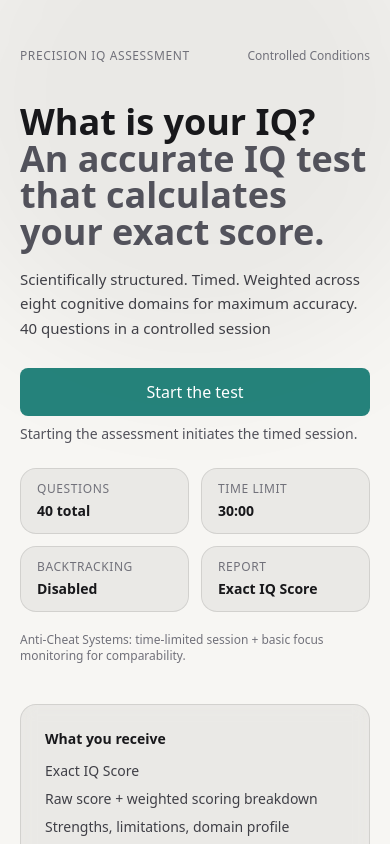
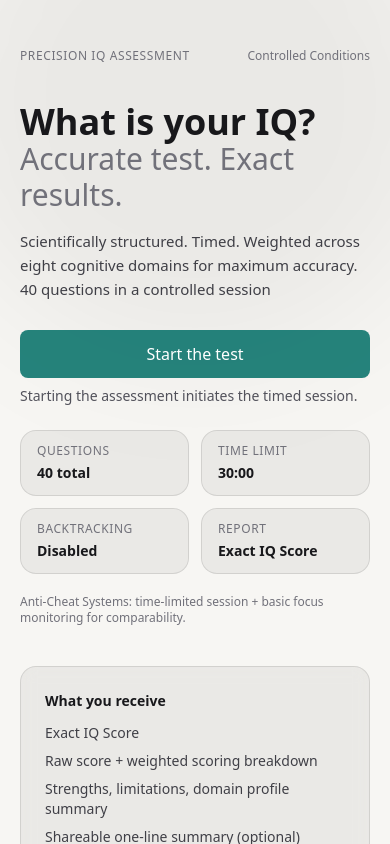
Before and after one commit to rickey88-rgb/iq-test-ny, a Next.js app: page / in a window 390 px wide. Shown: the top 844 px of the page. Built offline with nearby package versions, Linux system fonts and the light colour scheme; no server answers.

Commit message:
Improve hero headline hierarchy on mobile

```diff
--- a/app/page.tsx
+++ b/app/page.tsx
@@ -36,9 +36,11 @@ export default function HomePage() {
         <section className="mt-10 md:mt-14">
           <div className="max-w-[900px]">
             <h1 className="mt-4 text-4xl md:text-6xl font-semibold leading-[1.02]">
-              What is your IQ?{" "}
-              <span className="text-zinc-600">An accurate IQ test that calculates your exact score.</span>
-            </h1>
+  What is your IQ?{" "}
+  <span className="block md:inline text-zinc-500 text-3xl md:text-5xl font-normal">
+    Accurate test. Exact results.
+  </span>
+</h1>
 
             <p className="mt-4 max-w-[760px] text-zinc-700 text-[15px] md:text-[18px] leading-relaxed">
               Scientifically structured. Timed. Weighted across eight cognitive
```
